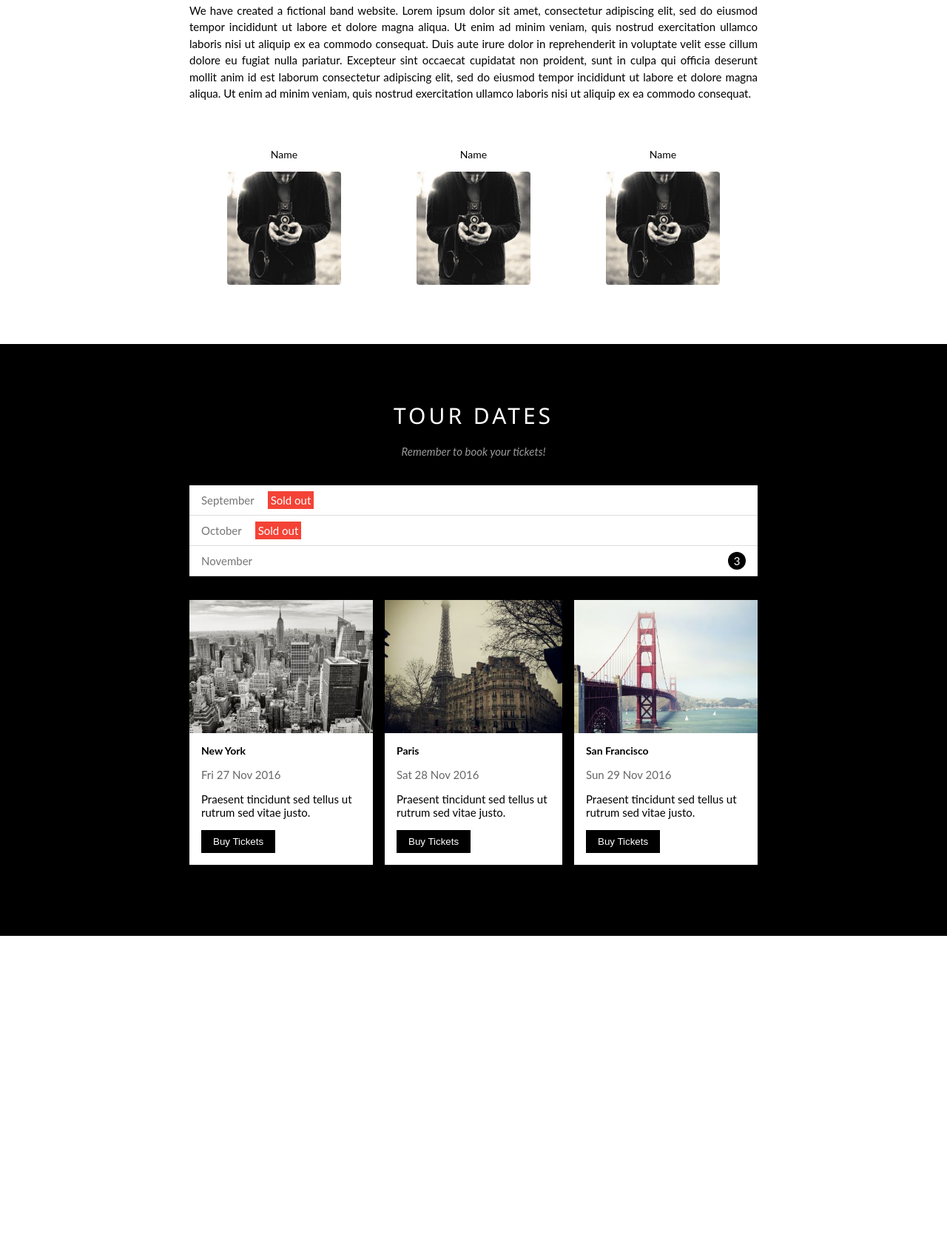
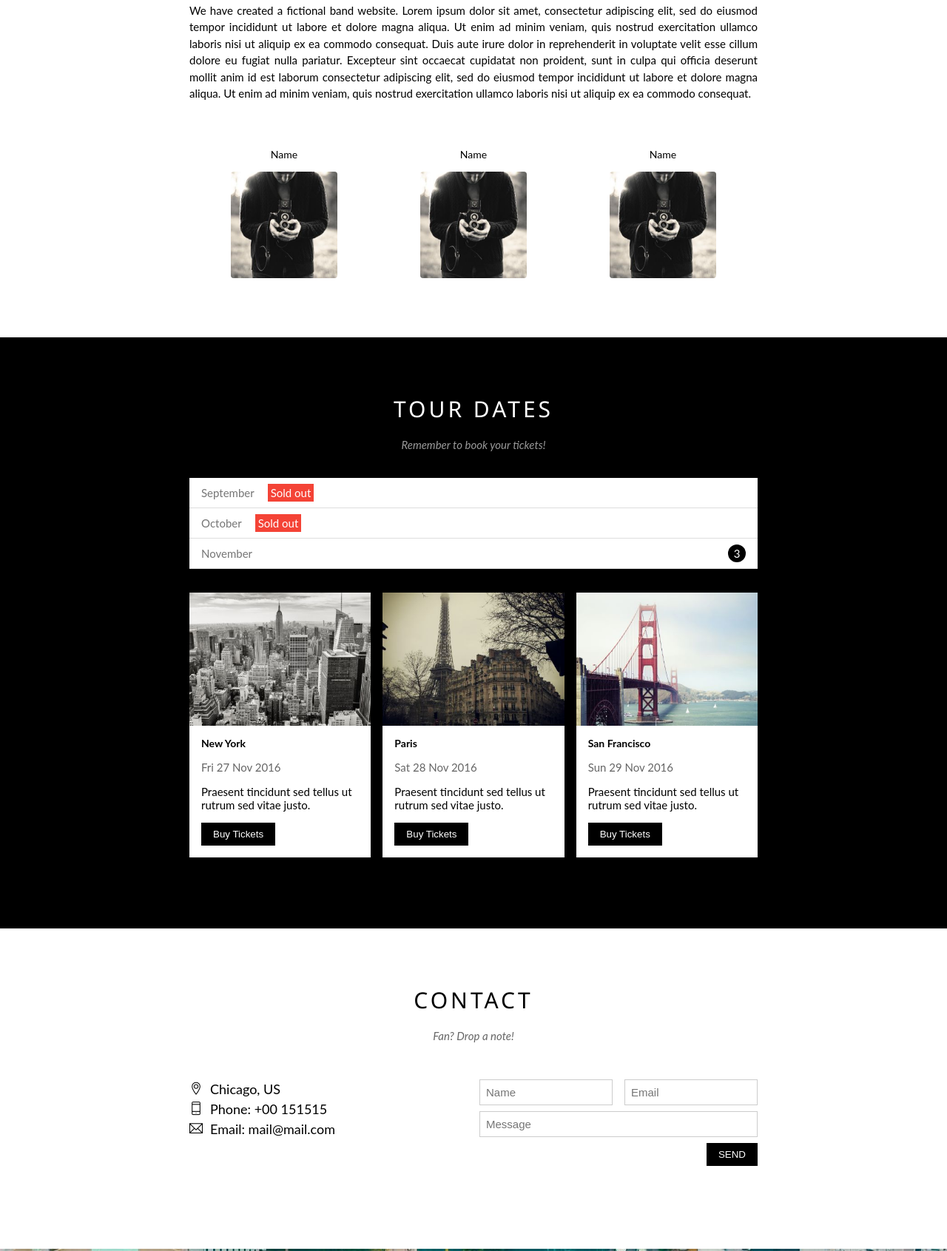
Before and after one commit to Hovinhtu/W3_band, a plain HTML site: page index.html in a window 1280 px wide. Shown: the part 859-2550 px from the top of the page at 74% size. Before the commit the page ends 2124 px from the top, so only its background shows below. Drawn offline with Linux system fonts and the light colour scheme.

Commit message:
Uptate contact, map and footer

```diff
--- a/assets/css/style.css
+++ b/assets/css/style.css
@@ -7,13 +7,84 @@
   --fontSize: 16px;
 }
 html {
+  scroll-behavior: smooth;
   font-family: "Montserrat", sans-serif;
   font-size: var(--fontSize);
 }
 
+/* Common code */
 .text-white {
   color: #fff !important;
 }
+
+.pull-right{
+  float: right !important;
+}
+.about-section,
+.tour-section,
+.contact-section {
+  max-width: 800px;
+  margin: auto;
+  padding: 64px 16px;
+}
+
+.row {
+  margin-left: -8px;
+  margin-right: -8px;
+}
+
+.row::after {
+  content: "";
+  display: block;
+  clear: both;
+}
+.col {
+  float: left;
+  padding: 0 8px;
+}
+
+.col-1 {
+  width: 100%;
+}
+.col-2 {
+  width: calc(100% / 2);
+}
+
+.col-3 {
+  width: calc(100% / 3);
+}
+
+.text-center {
+  text-align: center;
+}
+
+.mt-8{
+  margin-bottom: 8px !important;
+}
+
+.padding-32{
+  padding: 32px 0px;
+}
+
+.btn {
+  margin: 0px 0px 16px;
+  background-color: #000;
+  width: fit-content;
+  padding: 8px 16px;
+  text-decoration: none;
+  color: #fff;
+  display: inline-block;
+  border: none;
+}
+
+.btn:hover {
+  background-color: #ccc;
+  color: #000;
+  cursor: pointer;
+}
+
+
+/* Common code */
 #main {
   font-family: "Lato", sans-serif;
 }
@@ -30,11 +101,10 @@ html {
   z-index: 1;
 }
 
-#logo {
-}
 .clear {
   clear: both;
 }
+
 #nav,
 .subnav {
   list-style: none;
@@ -149,20 +219,13 @@ html {
   font-size: 14px;
 }
 
-#content {
-}
-
+/* Content section */
 .content-section {
   width: 100%;
   line-height: 1.5;
   text-align: center;
 }
-.about-section,
-.tour-section {
-  max-width: 800px;
-  margin: auto;
-  padding: 64px 16px;
-}
+
 .content-section .section-heading {
   text-transform: uppercase;
   letter-spacing: 4px;
@@ -177,6 +240,7 @@ html {
   opacity: 0.6;
   margin: 15px 0;
 }
+/* About section */
 
 .about-section .about-text {
   text-align: justify;
@@ -185,19 +249,15 @@ html {
   line-height: 1.5;
 }
 
-.about-section .member-list {
+.member-list {
   padding: 32px 0;
 }
-.about-section .member-list .member-item {
-  float: left;
-  width: calc(100% / 3);
-  text-align: center;
-}
-.about-section .member-list .member-name {
+
+.member-name {
   margin: 15px 0;
   font-size: 14px;
 }
-.about-section .member-list .member-img {
+.member-img {
   width: 60%;
   margin-bottom: 16px;
   vertical-align: middle;
@@ -242,18 +302,9 @@ html {
 }
 
 .tour-place {
-  width: calc(100% / 3);
-  display: inline-block;
-  float: left;
   padding: 0px 8px;
 }
 
-.tour-place:first-child {
-  padding-left: 0px;
-}
-.tour-place:last-child {
-  padding-right: 0px;
-}
 .tour-place-img {
   width: 100%;
   height: 180px;
@@ -285,23 +336,9 @@ html {
   margin: 15px 0px;
 }
 
-.button {
-  margin: 0px 0px 16px;
-  background-color: #000;
-  width: fit-content;
-  padding: 8px 16px;
-  text-decoration: none;
-  color: #fff;
-  display: inline-block;
-  border: none;
-}
 
-.button:hover {
-  background-color: #ccc;
-  color: #000;
-  cursor: pointer;
-}
 
+/* Modal box */
 .modal-box {
   position: fixed;
   top: 0;
@@ -314,9 +351,10 @@ html {
   justify-content: center;
 }
 
-.modal-box-open{
+.modal-box-open {
   display: flex;
 }
+
 .modal-box-container {
   background-color: #fff;
   width: 900px;
@@ -325,6 +363,7 @@ html {
   position: relative;
   animation: modalBoxDown ease-in-out 0.4s;
 }
+
 .btn-close:hover {
   opacity: 0.8;
   cursor: pointer;
@@ -347,7 +386,6 @@ html {
   color: #fff;
   letter-spacing: 5px;
 }
-
 
 .modal-box-header-title {
   margin: 10px 0;
@@ -376,6 +414,7 @@ html {
   opacity: 0.8;
   cursor: pointer;
 }
+
 .input-ticket-button {
   background-color: #009688;
   border: none;
@@ -387,26 +426,86 @@ html {
   margin: 15px 0px;
 }
 
-
 .modal-box-footer-text {
   float: right;
   margin: 15px 0 20px;
   font-size: 15px;
 }
 
-.modal-box-footer-text a{
-  color: #2196F3;
+.modal-box-footer-text a {
+  color: #2196f3;
   cursor: pointer;
 }
 
 @keyframes modalBoxDown {
-  from{
+  from {
     opacity: 0;
     transform: translateY(-150px);
-  } to {
+  }
+  to {
     opacity: 1;
     transform: translateY(0px);
   }
 }
+
+/* Contact section */
+.contact-list {
+  font-size: 18px;
+  margin-bottom: 18px;
+}
+.contact-list li {
+  list-style: none;
+  line-height: 1.5;
+}
+
+.contact-list li i {
+  margin-right: 10px;
+}
+
+.form-control {
+  font-size: 15px;
+  padding: 8px;
+  width: 100%;
+  border: 1px solid #ccc;
+  outline: none;
+}
+
+/* map section */
+.map-img{
+  width: 100%;
+}
+
+/* footer section */
 #footer {
+  font-size: 24px;
+  padding: 64px 16px;
+  text-align: center;
+
 }
+
+.social-list li{
+  list-style: none;
+  display: inline-block;
+}
+
+.social-list li a{
+  text-decoration: none;
+  color: rgba(0, 0, 0, 0.6);
+
+}
+
+.footer-text{
+  font-size: 15px;
+  color: rgba(0, 0, 0, 0.6);
+  margin: 15px 0;
+}
+
+.footer-text a{
+  font-size: 15px;
+  color: rgba(0, 0, 0, 0.6);
+}
+.social-list li a:hover,
+.footer-text a:hover{
+  color: rgba(0, 0, 0, 0.4);
+  cursor: pointer;
+}
--- a/index.html
+++ b/index.html
@@ -5,6 +5,7 @@
     <meta http-equiv="X-UA-Compatible" content="IE=edge" />
     <meta name="viewport" content="width=device-width, initial-scale=1.0" />
     <title>W3_band</title>
+    <link rel="icon" href="./assets/icon/favicon-16x16.png"  type="image/x-icon" />
     <link rel="stylesheet" href="./assets/css/themify-icons.css" />
     <link rel="stylesheet" href="./assets/css/style.css" />
 
@@ -19,19 +20,18 @@
     <div id="main">
       <!-- Header -->
       <div id="header">
-        <div id="logo"></div>
         <ul id="nav">
-          <li><a href="">Home</a></li>
-          <li><a href="">Band</a></li>
-          <li><a href="">Tour</a></li>
-          <li><a href="">Contact</a></li>
+          <li><a href="#">Home</a></li>
+          <li><a href="#band">Band</a></li>
+          <li><a href="#tour">Tour</a></li>
+          <li><a href="#contact">Contact</a></li>
           <li>
             <a href="\">More </a>
             <span class="dropdown"></span>
             <ul class="subnav">
-              <li><a href="">Merchandise</a></li>
-              <li><a href="">Extras</a></li>
-              <li><a href="">Media</a></li>
+              <li><a href="#">Merchandise</a></li>
+              <li><a href="#">Extras</a></li>
+              <li><a href="#">Media</a></li>
             </ul>
           </li>
         </ul>
@@ -50,7 +50,7 @@
 
       <div id="content">
         <!-- About section -->
-        <div class="about-section">
+        <div id="band" class="about-section">
           <div class="content-section">
             <h3 class="section-heading">the band</h3>
             <p class="section-sub-heading">We love music</p>
@@ -69,7 +69,7 @@
             ea commodo consequat.
           </p>
           <div class="member-list">
-            <div class="member-item">
+            <div class="col col-3 text-center">
               <div class="member-name">Name</div>
               <img
                 src="/assets/img/bandmember.jpg"
@@ -77,7 +77,7 @@
                 class="member-img"
               />
             </div>
-            <div class="member-item">
+            <div class="col col-3 text-center">
               <div class="member-name">Name</div>
               <img
                 src="/assets/img/bandmember.jpg"
@@ -85,7 +85,7 @@
                 class="member-img"
               />
             </div>
-            <div class="member-item">
+            <div class="col col-3 text-center">
               <div class="member-name">Name</div>
               <img
                 src="/assets/img/bandmember.jpg"
@@ -98,7 +98,7 @@
         </div>
 
         <!-- Tour section -->
-        <div class="tour-container">
+        <div id="tour" class="tour-container">
           <div class="tour-section">
             <div class="content-section">
               <h3 class="section-heading text-white">tour dates</h3>
@@ -112,8 +112,8 @@
               <li>October<span class="sold-out">Sold out</span></li>
               <li>November<span class="quantity">3</span></li>
             </ul>
-            <div class="tour-places">
-              <div class="tour-place">
+            <div class="row tour-places">
+              <div class="col col-3 tour-place">
                 <img
                   src="./assets/places/newyork.jpg"
                   alt="no-picture"
@@ -125,10 +125,10 @@
                   <p class="desc">
                     Praesent tincidunt sed tellus ut rutrum sed vitae justo.
                   </p>
-                  <button class="button js-open-modal-box">Buy Tickets</button>
+                  <button class="btn js-open-modal-box">Buy Tickets</button>
                 </div>
               </div>
-              <div class="tour-place">
+              <div class="col col-3 tour-place">
                 <img
                   src="./assets/places/paris.jpg"
                   alt="no-picture"
@@ -140,10 +140,10 @@
                   <p class="desc">
                     Praesent tincidunt sed tellus ut rutrum sed vitae justo.
                   </p>
-                  <button class="button js-open-modal-box">Buy Tickets</button>
+                  <button class="btn js-open-modal-box">Buy Tickets</button>
                 </div>
               </div>
-              <div class="tour-place">
+              <div class="col col-3 tour-place">
                 <img
                   src="./assets/places/sanfran.jpg"
                   alt="no-picture"
@@ -155,7 +155,7 @@
                   <p class="desc">
                     Praesent tincidunt sed tellus ut rutrum sed vitae justo.
                   </p>
-                  <button class="button js-open-modal-box">Buy Tickets</button>
+                  <button class="btn js-open-modal-box">Buy Tickets</button>
                 </div>
               </div>
             </div>
@@ -209,10 +209,81 @@
         </div>
 
         <!-- Contact section -->
+        <div id="contact" class="contact-section">
+          <div class="content-section">
+            <h3 class="section-heading">contact</h3>
+            <p class="section-sub-heading">Fan? Drop a note!</p>
+          </div>
+
+          <div class="row padding-32">
+            <div class="col col-2">
+              <ul class="contact-list">
+                <li><i class="ti-location-pin"></i>Chicago, US</li>
+                <li><i class="ti-mobile"></i>Phone: +00 151515</li>
+                <li><i class="ti-email"></i>Email: mail@mail.com</li>
+              </ul>
+            </div>
+            <div class="col col-2">
+              <form action="">
+                <div class="row mt-8">
+                  <div class="col col-2">
+                    <input
+                      type="text"
+                      name=""
+                      id="contact-name"
+                      required
+                      placeholder="Name"
+                      class="form-control"
+                    />
+                  </div>
+                  <div class="col col-2">
+                    <input
+                      type="email"
+                      name=""
+                      id="contact-email"
+                      required
+                      placeholder="Email"
+                      class="form-control"
+                    />
+                  </div>
+                </div>
+                <div class="row mt-8">
+                  <div class="col col-1">
+                    <input
+                      type="text"
+                      name=""
+                      id="contact-message"
+                      required
+                      placeholder="Message"
+                      class="form-control"
+                    />
+                  </div>
+                </div>
+                <input type="submit" value="SEND" class="btn pull-right" />
+              </form>
+
+            </div>
+          </div>
+        </div>
+
+        <!-- Map section -->
+        <div class="map-section">
+          <img src="./assets/places/map.jpg" alt="no-picture" class="map-img">
+        </div>
       </div>
 
       <!-- Footer -->
-      <div id="footer"></div>
+      <div id="footer">
+        <div class="social-list">
+          <li><a href=""><i class="ti-facebook"></i></a></li>
+          <li><a href=""><i class="ti-instagram"></i></a></li>
+          <li><a href=""><i class="ti-github"></i></a></li>
+          <li><a href=""><i class="ti-pinterest"></i></a></li>
+          <li><a href=""><i class="ti-twitter"></i></a></li>
+          <li><a href=""><i class="ti-linkedin"></i></a></li>
+        </div>
+        <p class="footer-text">Powered by <a href="" class="author">HoVinhTu</a></p>
+      </div>
     </div>
   </body>
 
@@ -239,7 +310,6 @@
 
     modalBox.addEventListener("click", hanldeClickClose);
 
-
     //Stop bubble event - Remember
     modalBoxContainer.addEventListener("click", function (event) {
       event.stopPropagation();
```
Also changed, not shown: assets/icon/favicon-16x16.png (added), assets/places/map.jpg (added).
